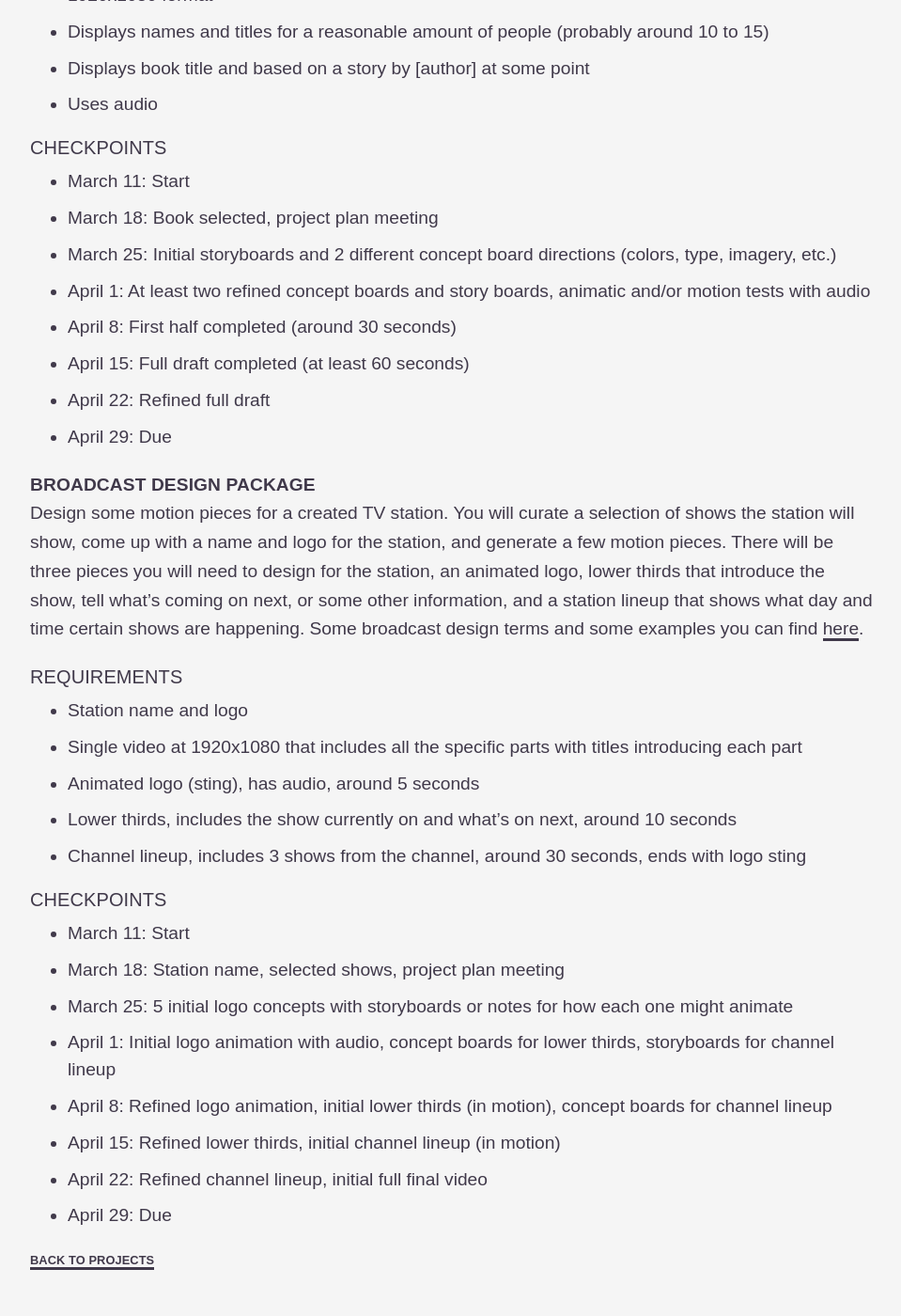
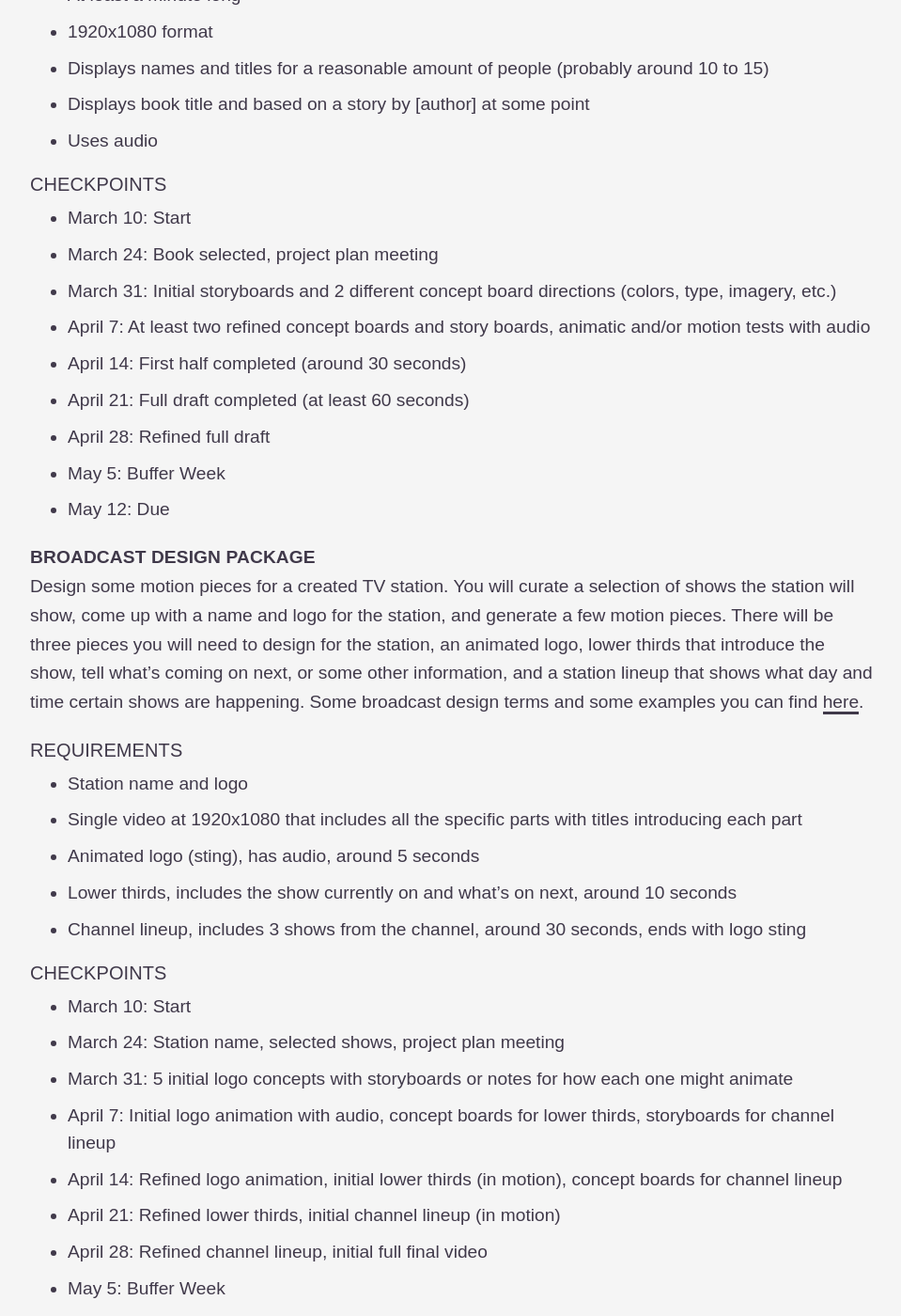
Before and after one commit to gmu-gd/motion22-spring, a Jekyll site: the page built from _posts/2022-03-10-p3.md, in a window 1280 px wide and 1400 px high, scrolled down 1828 px. Shown: the whole window at 94% size, without its empty margins (0-959 px from the left). Built offline with Jekyll 4.4.1, drawn with Linux system fonts in a browser that asks for light colours; some web fonts are replaced; some of the changed text lies outside the part shown.

Commit message:
Update 2022-03-10-p3.md

```diff
--- a/_posts/2022-03-10-p3.md
+++ b/_posts/2022-03-10-p3.md
@@ -29,14 +29,15 @@ Make a one minute or more video combining type and audio. The audio can be a son
 * Title scene showing title of audio and maker of audio
 
 ##### Checkpoints
-* March 11: Start
-* March 18: Audio selected, project plan meeting
-* March 25: Initial storyboards and 2 different concept board directions (colors, type, etc.)
-* April 1: At least two refined concept boards and brief motion tests
-* April 8: Title section and first section animated (at least 20 seconds)
-* April 15: Refined beginning and continuing to animate (at least 40 seconds)
-* April 22: Full draft (at least 60 seconds)
-* April 29: Due
+* March 10: Start
+* March 24: Audio selected, project plan meeting
+* March 31: Initial storyboards and 2 different concept board directions (colors, type, etc.)
+* April 7: At least two refined concept boards and brief motion tests
+* April 14: Title section and first section animated (at least 20 seconds)
+* April 21: Refined beginning and continuing to animate (at least 40 seconds)
+* April 28: Full draft (at least 60 seconds)
+* May 5: Buffer Week
+* May 12: Due
 
 #### <span id="title">Title Sequence</span>
 Design a title sequence for a book of your choice. The book can be any length but fiction is probably the easiest category to choose from. You cannot use any visuals associated with the book and if you pick an illustrated book you certainly cannot use the illustrations in your sequence. The book should not already be a movie and you will be responsible for generating your own cast and crew to display. Take a look at this list on [Wikipedia](https://en.wikipedia.org/wiki/Opening_credits#Common_opening_credits_order) to get an idea of who you might want to display, you don't need to display them all. The title sequence should be one minute long or more.
@@ -49,14 +50,15 @@ Design a title sequence for a book of your choice. The book can be any length bu
 * Uses audio
 
 ##### Checkpoints
-* March 11: Start
-* March 18: Book selected, project plan meeting
-* March 25: Initial storyboards and 2 different concept board directions (colors, type, imagery, etc.)
-* April 1: At least two refined concept boards and story boards, animatic and/or motion tests with audio
-* April 8: First half completed (around 30 seconds)
-* April 15: Full draft completed (at least 60 seconds)
-* April 22: Refined full draft
-* April 29: Due
+* March 10: Start
+* March 24: Book selected, project plan meeting
+* March 31: Initial storyboards and 2 different concept board directions (colors, type, imagery, etc.)
+* April 7: At least two refined concept boards and story boards, animatic and/or motion tests with audio
+* April 14: First half completed (around 30 seconds)
+* April 21: Full draft completed (at least 60 seconds)
+* April 28: Refined full draft
+* May 5: Buffer Week
+* May 12: Due
 
 #### <span id="broadcast">Broadcast Design Package</span>
 Design some motion pieces for a created TV station. You will curate a selection of shows the station will show, come up with a name and logo for the station, and generate a few motion pieces. There will be three pieces you will need to design for the station, an animated logo, lower thirds that introduce the show, tell what's coming on next, or some other information, and a station lineup that shows what day and time certain shows are happening. Some broadcast design terms and some examples you can find [here](https://motionarray.com/learn/motion-design/broadcast-design-terms/).
@@ -69,11 +71,12 @@ Design some motion pieces for a created TV station. You will curate a selection
 * Channel lineup, includes 3 shows from the channel, around 30 seconds, ends with logo sting
 
 ##### Checkpoints
-* March 11: Start
-* March 18: Station name, selected shows, project plan meeting
-* March 25: 5 initial logo concepts with storyboards or notes for how each one might animate
-* April 1: Initial logo animation with audio, concept boards for lower thirds, storyboards for channel lineup
-* April 8: Refined logo animation, initial lower thirds (in motion), concept boards for channel lineup
-* April 15: Refined lower thirds, initial channel lineup (in motion)
-* April 22: Refined channel lineup, initial full final video
-* April 29: Due
+* March 10: Start
+* March 24: Station name, selected shows, project plan meeting
+* March 31: 5 initial logo concepts with storyboards or notes for how each one might animate
+* April 7: Initial logo animation with audio, concept boards for lower thirds, storyboards for channel lineup
+* April 14: Refined logo animation, initial lower thirds (in motion), concept boards for channel lineup
+* April 21: Refined lower thirds, initial channel lineup (in motion)
+* April 28: Refined channel lineup, initial full final video
+* May 5: Buffer Week
+* May 12: Due
```
